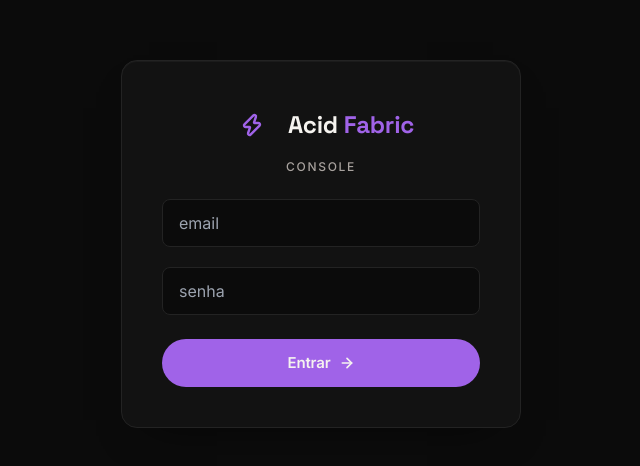
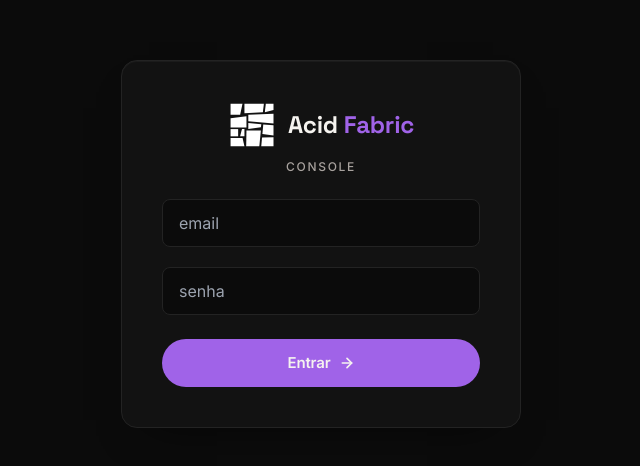
Before and after one commit to theacidtimes/trendreport, a Next.js app: page /console/login in a window 1280 px wide. Shown: the part 156-622 px from the top of the page, without its empty margins (319-959 px from the left). Built offline with nearby package versions, Linux system fonts and the light colour scheme.

Commit message:
Update AcidLogo.tsx

```diff
--- a/components/AcidLogo.tsx
+++ b/components/AcidLogo.tsx
@@ -1,21 +1,22 @@
-import { Zap } from "lucide-react";
-
 const SIZES = {
-  sm: { box: "w-8 h-8 rounded-lg", icon: "w-4 h-4", text: "text-sm", gap: "gap-2" },
-  md: { box: "w-10 h-10 rounded-xl", icon: "w-5 h-5", text: "text-lg", gap: "gap-2.5" },
-  lg: { box: "w-12 h-12 rounded-2xl", icon: "w-6 h-6", text: "text-2xl", gap: "gap-3" },
+  sm: { mark: "w-8 h-8", text: "text-sm", gap: "gap-2" },
+  md: { mark: "w-10 h-10", text: "text-lg", gap: "gap-2.5" },
+  lg: { mark: "w-12 h-12", text: "text-2xl", gap: "gap-3" },
 } as const;
 
 // Marca do console ACID — o Acid Fabric é o produto da ACID (não do tenant).
-// Espelha o mark do ConsoleDock (Zap roxo). Distinto do <Logo> white-label do
-// workspace, que carrega a marca do tenant.
+// Usa o vetor da marca (public/fabric-mark.svg). Distinto do <Logo> white-label
+// do workspace, que carrega a marca do tenant.
 export default function AcidLogo({ size = "md" }: { size?: keyof typeof SIZES }) {
   const s = SIZES[size];
   return (
     <span className={`flex items-center ${s.gap}`}>
-      <span className={`grid place-items-center shrink-0 bg-purple/15 text-purple ${s.box}`}>
-        <Zap className={s.icon} strokeWidth={2.4} />
-      </span>
+      {/* eslint-disable-next-line @next/next/no-img-element */}
+      <img
+        src="/fabric-mark.svg"
+        alt=""
+        className={`shrink-0 object-contain ${s.mark}`}
+      />
       <span className={`font-sans font-bold tracking-[-0.01em] ${s.text}`}>
         <span className="text-white">Acid</span>
         <span className="text-purple"> Fabric</span>
```
